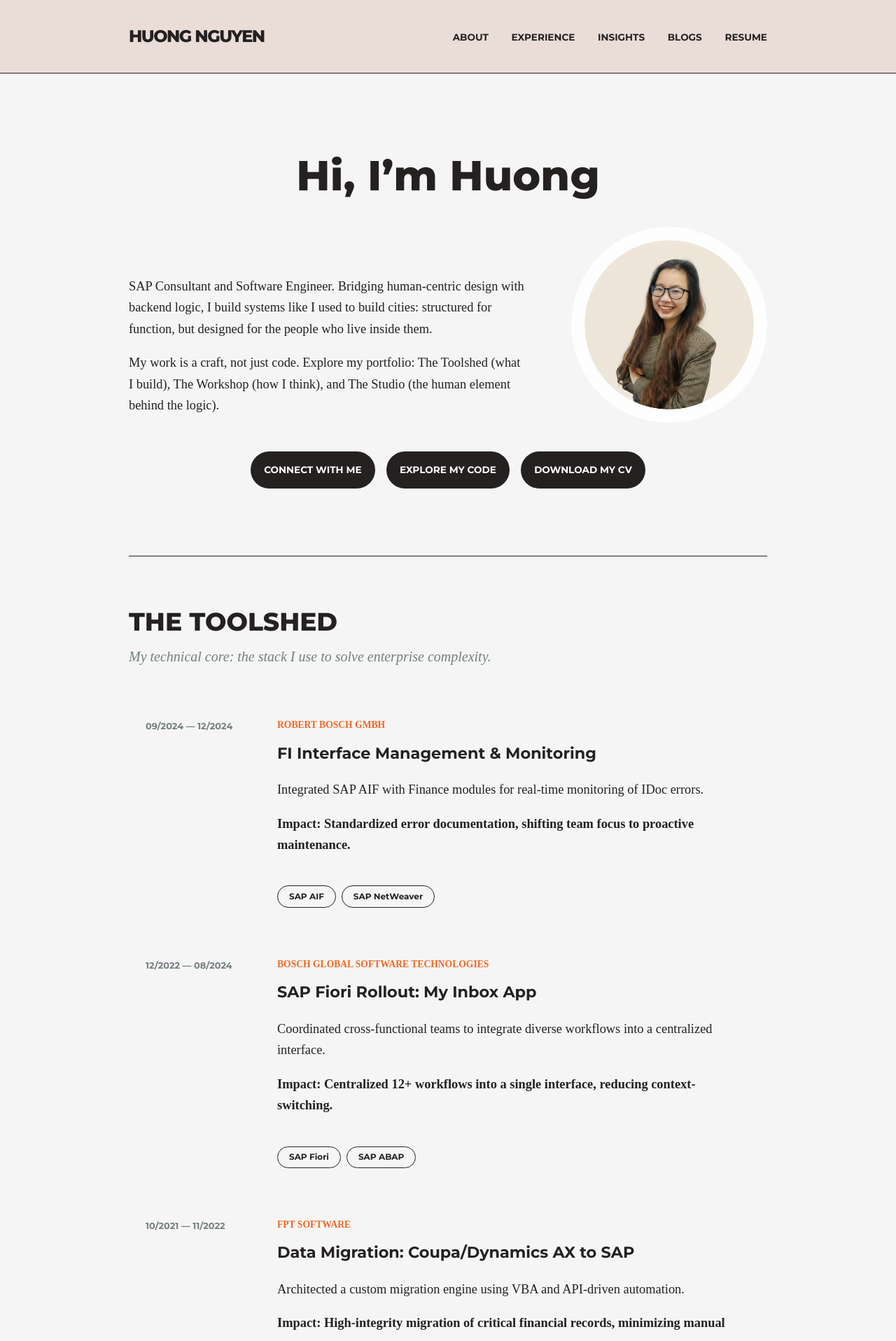
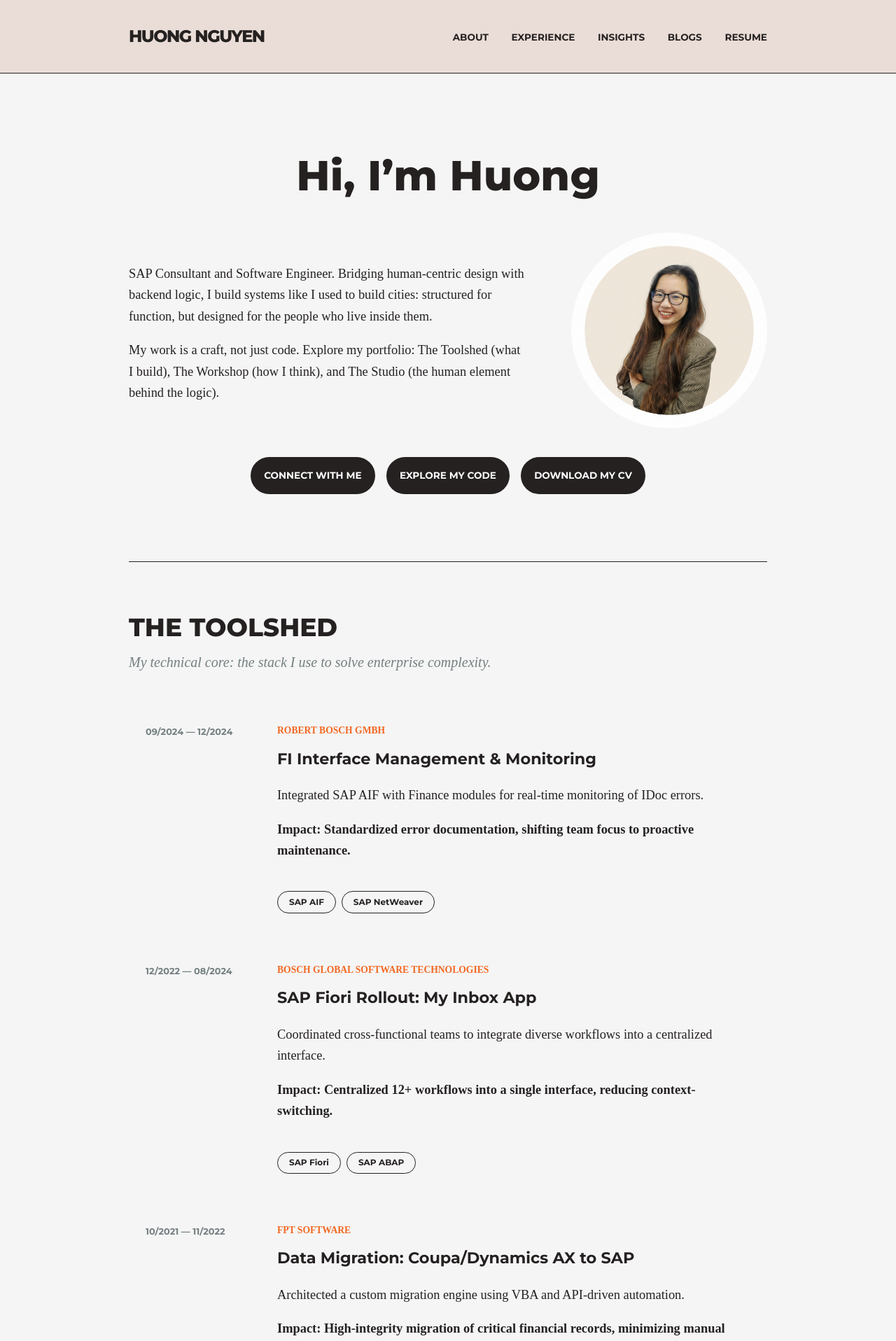
Before and after one commit to huongntn/portfolio-website, a Jekyll site: the page built from index.html, in a window 1280 px wide. Shown: the top 1916 px of the page at 70% size. Built offline with Jekyll 4.4.1, drawn with Linux system fonts in a browser that asks for light colours; some web fonts are replaced.

Commit message:
Update style.css

```diff
--- a/assets/css/style.css
+++ b/assets/css/style.css
@@ -31,13 +31,11 @@
 .nav-links a:hover { color: var(--brand-orange); }
 
 /* Hero Section */
-.hero-container { display: flex; flex-direction: column; padding: 6rem 0; }
-.hero-wrapper { display: flex; flex-direction: row; justify-content: space-between; align-items: flex-end; gap: 4rem; }
+.hero-container { display: flex; flex-direction: column; align-items: center; padding: 6rem 0; }
+.hero-wrapper { display: flex; flex-direction: row; justify-content: space-between; align-items: center; gap: 4rem; width: 100%; }
 .hero-text { flex: 1; text-align: left; }
-.hero-title { width: 100%; text-align: center; }
-.hero-title h1 { display: block; }
+.hero-title { font-family: var(--font-headers); font-weight: 800; font-size: 3.75rem; text-align: center; margin: 0 0 2rem 0; }
 .hero-buttons { display: flex; flex-direction: row; flex-wrap: nowrap; gap: 1rem; margin-top: 2rem; justify-content: center; width: 100% }
-h1 { font-family: var(--font-headers); font-weight: 800; font-size: 3.75rem; margin: 0 0 1.5rem 0; }
 
 .btn-dark { display: inline-flex; justify-content: center; align-items: center; font-family: var(--font-headers); font-weight: 700; font-size: 0.85rem; text-transform: uppercase; color: var(--white); background-color: var(--text-main); text-decoration: none; padding: 0.95rem 1.2rem; border-radius: 30px; white-space: nowrap; flex-shrink: 0; margin: 0 !important; transition: all 0.2s ease; }
 .btn-dark:hover { background-color: var(--brand-orange); }
```
